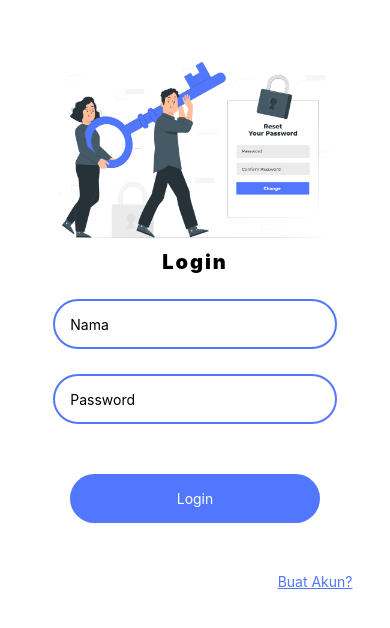
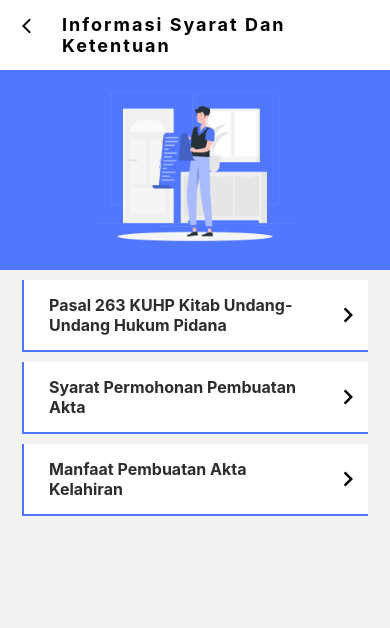
Before and after one commit to betthink/birth-certificate-service, a React Native app: screen /InformasiSyarat in a window 390 px wide. Shown: the top 628 px of the page. Built offline with nearby package versions, Linux system fonts and the light colour scheme.

Commit message:
edit halaman syarat

```diff
--- a/App.tsx
+++ b/App.tsx
@@ -11,7 +11,7 @@ import ProfileUmumScreen from './Screens/ProfilePage-umum';
 import MenuUmum from './Screens/Components/MenuUmum';
 import AntrianLayananScreen from './Screens/InfoAntrianPage-umum';
 import AdminPageNavigation from './Screens/AdminScreen/AdminPageNavigation';
-import DetailAntrian from './Screens/AdminScreen/DetailAntrian';
+// import DetailAntrian from './Screens/AdminScreen/DetailAntrian';
 import ProfileAdminScreen from './Screens/AdminScreen/ProfileAdminScreen';
 import EditDataUserUmum from './Screens/AdminScreen/EditDataUserUmum';
 import SplashScreen from './Screens/SplashScreen';
@@ -32,6 +32,7 @@ import DetailProsesAntrian from './Screens/AdminScreen/DetailProsesAntrian';
 import CekDataPage from './Screens/AdminScreen/CekDataPage';
 import FormulirScreen from './Screens/AdminScreen/FormulirScreen-Admin';
 import ListFormulir from './Screens/ListFormulir-Umum';
+import InformasiSyarat from './Screens/InformasiSyarat-Umum';
 
 // import TimePicker from './Screens/datetime-component';
 const Stack = createNativeStackNavigator();
@@ -45,7 +46,7 @@ function App() {
     <NavigationContainer>
       <Stack.Navigator
         screenOptions={{headerShown: false, gestureEnabled: true,}}
-        initialRouteName="SplashScreen">
+        initialRouteName="InformasiSyarat">
         {/* <Stack.Screen name="DataFileUploadScreen" component={DataFileUploadScreen} /> */}
         <Stack.Screen name="FormulirScreen" component={FormulirScreen} />
         <Stack.Screen name="DetailProsesAntrian" component={DetailProsesAntrian} />
@@ -88,6 +89,7 @@ function App() {
           component={ProfileAdminScreen}
         />
         <Stack.Screen name="EditDataUserUmum" component={EditDataUserUmum} />
+        <Stack.Screen name="InformasiSyarat" component={InformasiSyarat} />
       </Stack.Navigator>
     </NavigationContainer>
   );
--- a/Screens/AdminScreen/CekDataPage.jsx
+++ b/Screens/AdminScreen/CekDataPage.jsx
@@ -199,12 +199,12 @@ const CekDataPage = ({route, navigation}) => {
         </View>
         {/* waktu */}
         <View style={[{flexDirection: 'row', justifyContent: 'space-between'}]}>
-          <Text>Waktu Upload :</Text>
+          <Text>Waktu Pendaftaran :</Text>
           <Text>{waktuPendaftaran}</Text>
         </View>
         {/* nama */}
         <View style={[{flexDirection: 'row', justifyContent: 'space-between'}]}>
-          <Text>Nama :</Text>
+          <Text>Nama Bayi :</Text>
           <Text>{Nama}</Text>
         </View>
         {/* Id */}
--- a/Screens/AdminScreen/KelolaRiwayatAntrianScreen.jsx
+++ b/Screens/AdminScreen/KelolaRiwayatAntrianScreen.jsx
@@ -22,6 +22,7 @@ export default function KelolaRiwayatAntrianScreen({navigation}) {
   const url = ` ${ipAdress}/aplikasiLayananAkta/api/apiDataAntrianJoinDataBayi.php`;
   const [dataAntrian, setDataAntrian] = useState();
   const [isloading, setisloading] = useState(true);
+  const [jumlahData, setjumlahData] = useState(true);
   const getApi = () => {
     axios({
       method: 'POST',
@@ -31,6 +32,9 @@ export default function KelolaRiwayatAntrianScreen({navigation}) {
         let data = res.data;
         // console.log(data, "ini data riwayat");
         data = data.filter(d => d.Status == 'Diterima');
+        const jumlahData = data.length;
+        setjumlahData();
+        console.log(jumlahData, 'Ini jumlah data');
         console.log(data, 'ini data antrian riwayat');
         setDataAntrian(data);
       })
@@ -47,7 +51,7 @@ export default function KelolaRiwayatAntrianScreen({navigation}) {
     });
 
     return reloadPage;
-  }, []);
+  }, [jumlahData]);
 
   return (
     <View style={{flex: 1, backgroundColor: putih}}>
@@ -67,6 +71,11 @@ export default function KelolaRiwayatAntrianScreen({navigation}) {
         </View>
       ) : (
         <View style={{paddingHorizontal: 22}}>
+          {jumlahData == 0 ? (
+            <View style={[{justifyContent: 'center', alignItems: 'center', backgroundColor: ungu}]}>
+              <Text> Belum ada data </Text>
+            </View>
+          ) : (
             <FlatList
               data={dataAntrian}
               renderItem={({item}) => (
@@ -125,6 +134,7 @@ export default function KelolaRiwayatAntrianScreen({navigation}) {
                 </TouchableOpacity>
               )}
             />
+          )}
         </View>
       )}
     </View>
--- a/Screens/Components/Url.jsx
+++ b/Screens/Components/Url.jsx
@@ -3,6 +3,7 @@
 // export const ipAdress = "https://appaktadev.000webhostapp.com"; //
 // export const ipAdress = "https://appaktakelahiran.000webhostapp.com"; //new db created 23 05 2023
 // export const ipAdress = "https://applayananaakta.000webhostapp.com"; //new db created 24 05 2023 wiskeyLarso
+// export const ipAdress = "http://appdev-betson.infinityfreeapp.com"; //new db created 25 06 2023 Berbayar
 export const ipAdress = "https://4devapps.com"; //new db created 24 05 2023 Berbayar
 
 // ok
--- a/Screens/HomePage-umum.jsx
+++ b/Screens/HomePage-umum.jsx
@@ -197,7 +197,7 @@ const HomeUmum = ({navigation}) => {
             }}>
             {/* Syarat */}
             <TouchableOpacity
-              onPress={() => navigation.navigate('SyaratScreen')}
+              onPress={() => navigation.navigate('InformasiSyarat')}
               style={[styles.styleMenu, ]}>
               <FontAwsome name="book-open" size={30} style={{color: Grey}} />
               <Text style={{ color: putih}}>Syarat</Text>
--- /dev/null
+++ b/Screens/InformasiSyarat-Umum.jsx
@@ -0,0 +1,187 @@
+import {
+  View,
+  Text,
+  Image,
+   StyleSheet,
+  TouchableOpacity,
+} from 'react-native';
+import React, {useState} from 'react';
+import ButtonBack from './Components/ButtonBack';
+import {stylesDariGaya} from './Components/ImportedStyles';
+import {Grey, ungu} from '../Assets/StylingComponent/Coloring';
+// import {TouchableOpacity} from 'react-native-gesture-handler';
+import MaterialIcon from 'react-native-vector-icons/MaterialIcons';
+
+const InformasiSyarat = () => {
+  const [showUUD, setshowUUD] = useState(false);
+  const [showSyarat, setshowSyarat] = useState(false);
+  const [showManfaat, setshowManfaat] = useState(false);
+  //   uud
+  const visibleContentUUD = () => {
+    setshowUUD(!showUUD);
+    // console.log(showContent);
+    console.log('Press visible uud');
+  };
+  //   syarat
+  const visibleContentshowSyarat = () => {
+    setshowSyarat(!showSyarat);
+    // console.log(showContent);
+    console.log('Press visible showSyarat');
+  };
+  //   manfaat
+  const visibleContentshowManfaat = () => {
+    setshowManfaat(!showManfaat);
+    // console.log(showContent);
+    console.log('Press visible setshowManfaat');
+  };
+  return (
+    <View>
+      <View style={[stylesDariGaya.headerBox, {justifyContent: 'center'}]}>
+        <ButtonBack buttontext={'Informasi Syarat Dan Ketentuan'} />
+      </View>
+      {/* banner */}
+      <View style={[{backgroundColor: ungu}]}>
+        <Image
+          style={[
+            {resizeMode: 'cover', width: 200, height: 200, alignSelf: 'center'},
+          ]}
+          source={require('../Assets/Images/ReadingInformation.png')}
+        />
+      </View>
+      {/* Pasall */}
+      <View style={styleList.container}>
+        <TouchableOpacity onPress={visibleContentUUD}>
+          <View style={styleList.titleContainer}>
+            <Text style={styleList.title}>
+              Pasal 263 KUHP Kitab Undang-Undang Hukum Pidana
+            </Text>
+            <MaterialIcon name={'keyboard-arrow-right'} size={30} />
+          </View>
+        </TouchableOpacity>
+
+        {showUUD && (
+          <View style={styleList.body}>
+            <Text style={{textAlign: 'justify'}}>
+              1. Barangsiapa membuat surat palsu atau memalsukan surat, yang
+              dapat menerbitkan sesuatu hak, sesuatu perjanjian (kewajiban) atau
+              sesuatu pembebasan utang, atau yang boleh dipergunakan sebagai
+              keterangan bagi sesuatu perbuatan, dengan maksud akan menggunakan
+              atau menyuruh orang lain menggunakan surat-surat itu seolah-olah
+              surat itu asli dan tidak dipalsukan, maka kalau mempergunakannya
+              dapat mendatangkan sesuatu kerugian dihukum karena pemalsuan
+              surat, dengan hukuman penjara selama-lamanya enam tahu (2) Dengan
+              hukuman serupa itu juga dihukum, barangsiapa dengan sengaja
+              menggunakan surat palsu atau yang dipalsukan itu seolah-olah surat
+              itu asli dan tidak dipalsukan, kalau hal mempergunakan dapat
+              mendatangkan sesuatu kerugian (K.U.H.P. 35, 52, 64-2, 276, 277,
+              416, 417, 486).
+            </Text>
+          </View>
+        )}
+      </View>
+
+      {/* Syarat permohonan */}
+      <View style={styleList.container}>
+        <TouchableOpacity onPress={visibleContentshowSyarat}>
+          <View style={styleList.titleContainer}>
+            <Text style={styleList.title}>
+              Syarat Permohonan Pembuatan Akta
+            </Text>
+            <MaterialIcon name={'keyboard-arrow-right'} size={30} />
+          </View>
+        </TouchableOpacity>
+
+        {showSyarat && (
+          <View style={styleList.body}>
+            <Text
+              style={{
+                textAlign: 'justify',
+                marginBottom: 10,
+                borderBottomWidth: 1,
+                borderColor: Grey,
+              }}>
+              1. Isi formulir dari form yang tersedia, mulai dari
+              Data Bayi,
+              Ibu,
+              ayah,
+              Saksi 1
+            </Text>
+            <Text
+              style={{
+                textAlign: 'justify',
+                borderBottomWidth: 1,
+                borderColor: Grey,
+              }}>
+              2. Upload file mulai dari scan KK, KTP IBU, KTP AYAH, KTP SAKSI 1
+              DAN KTP SAKSI 2
+            </Text>
+          </View>
+        )}
+      </View>
+      {/* Manfaat Pembuatan akta */}
+      <View style={styleList.container}>
+        <TouchableOpacity onPress={visibleContentshowManfaat}>
+          <View style={styleList.titleContainer}>
+            <Text style={styleList.title}>
+              Manfaat Pembuatan Akta Kelahiran
+            </Text>
+            <MaterialIcon name={'keyboard-arrow-right'} size={30} />
+          </View>
+        </TouchableOpacity>
+
+        {showManfaat && (
+          <View style={styleList.body}>
+            <Text style={{textAlign: 'justify', marginBottom: 10, borderBottomWidth: 1, borderColor: Grey}}>
+              1. Pengakuan Negara mengenai status individu, Dokumen / bukti sah
+              mengenai identitas seseorang;
+            </Text>
+            <Text style={{textAlign: 'justify', borderBottomWidth: 1, borderColor: Grey}}>
+            2. Bahan rujukan penetapan identitas
+              dalam dokumen lain,Pendaftaran sekolah;,Melamar
+              pekerjaan;,Pengurusan Tunjangan Keluarga;,Pencatatan
+              pernikahan;,Pengurusan pengangkatan anak, pengakuan
+              anak;,Pengurusan beasiswa.
+            </Text>
+          </View>
+        )}
+      </View>
+    </View>
+  );
+};
+
+const styleList = StyleSheet.create({
+  container: {
+    // width: 380,
+    padding: 5,
+    // borderRadius: 12,
+    backgroundColor: '#fff',
+    marginTop: 10,
+
+    overflow: 'hidden',
+    borderLeftWidth: 2,
+    borderBottomWidth: 2,
+    borderColor: ungu,
+    marginHorizontal: 22,
+    // marginVertical: 5,
+  },
+  title: {
+    fontSize: 16,
+    color: '#2d2d2d',
+    fontWeight: 'bold',
+    paddingHorizontal: 20,
+    paddingVertical: 10,
+    width: 300,
+  },
+  body: {
+    paddingHorizontal: 20,
+    paddingVertical: '3%',
+    width: 340,
+  },
+  titleContainer: {
+    flexDirection: 'row',
+    alignItems: 'center',
+    justifyContent: 'space-between',
+  },
+});
+
+export default InformasiSyarat;
```
Also changed, not shown: 2 other files (tests, documents, lock files or other folders). Lines whose indentation alone changed are shown as unchanged.
